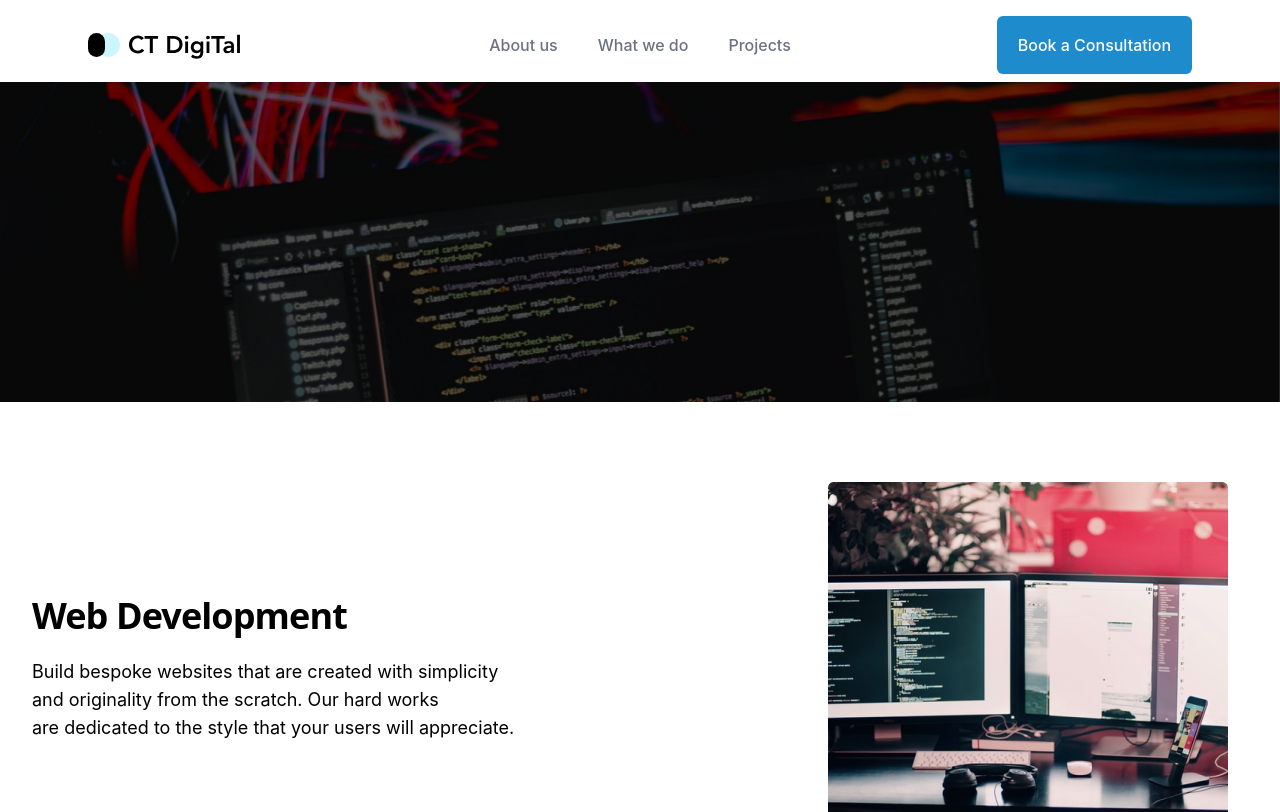
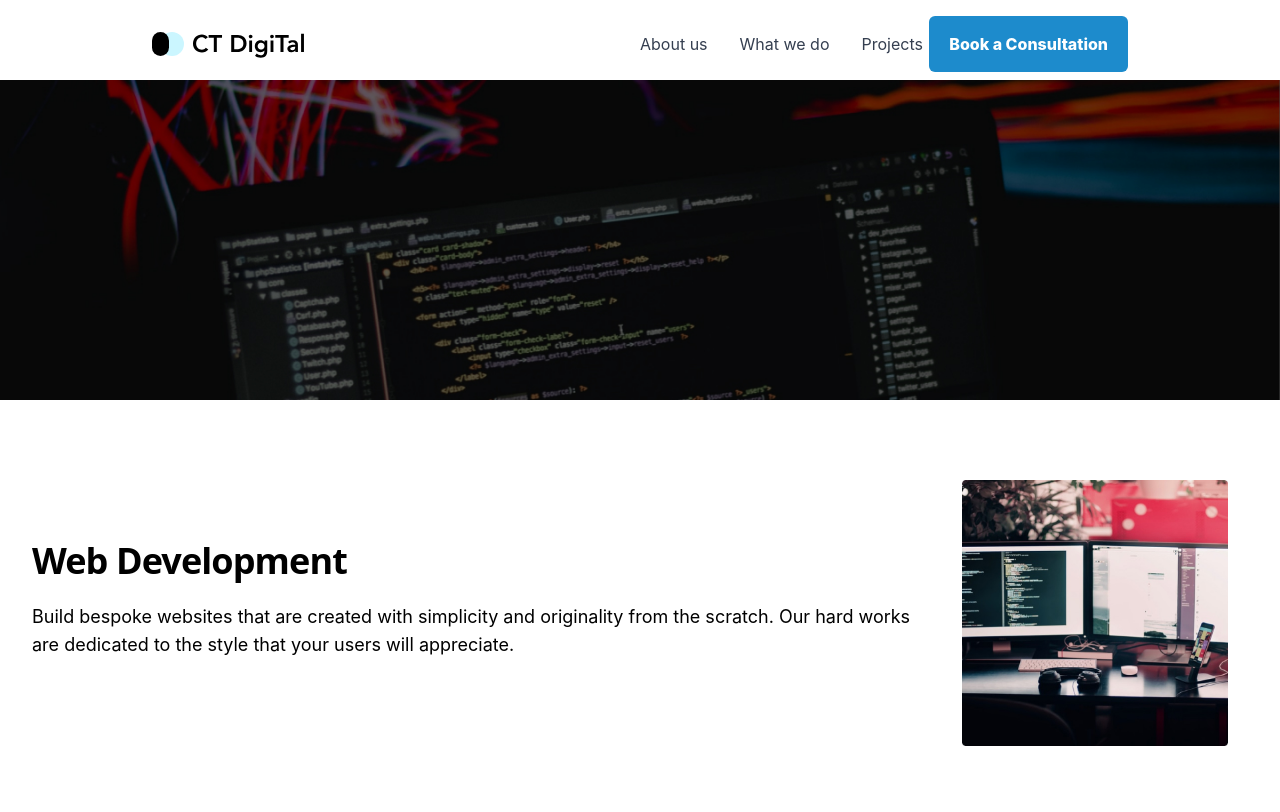
Before and after one commit to citidigital/ct-digital-website, a React (Create React App) app: page / in a window 1280 px wide. Shown: the top 812 px of the page. Built offline with nearby package versions, Linux system fonts and the light colour scheme.

Commit message:
figma implementation of header

```diff
--- a/src/Components/Header.js
+++ b/src/Components/Header.js
@@ -4,20 +4,20 @@
 const Header = () => {
     return (
         <div className="relative bg-white">
-          <div className="max-w-6xl mx-auto pl-2 sm:px-6">
-            <div className="flex justify-between items-center pt-4 pb-2 md:justify-start md:space-x-10">
-              <div className="flex justify-start lg:w-0 lg:flex-1">
+          <div className="max-w-8/10 mx-auto pl-2 sm:px-6">
+            <div className="flex justify-between items-center pt-4 pb-2">
+              <div className="flex justify-start w-1/2">
                 <a href="#">
                   <Logo />
                 </a>
               </div>
-              <nav className="hidden md:flex space-x-10">
-                <a href="#" className="text-base font-medium text-gray-500 hover:text-gray-900"> About us </a>
-                <a href="#" className="text-base font-medium text-gray-500 hover:text-gray-900"> What we do </a>
-                <a href="#" className="text-base font-medium text-gray-500 hover:text-gray-900"> Projects </a>
-              </nav>
-              <div className="hidden md:flex items-center justify-end md:flex-1 lg:w-0">
-                <a href="#" className="ml-8 whitespace-nowrap inline-flex items-center justify-center px-5 py-4 border border-transparent rounded-md shadow-sm text-base font-medium text-white bg-newport-blue"> Book a Consultation </a>
+              <div className="flex justify-between w-1/2 items-center">
+                <nav className="hidden md:flex space-x-8 text-grayish-blue">
+                  <a href="#" className="text-base font-medium hover:text-gray-900 font-normal"> About us </a>
+                  <a href="#" className="text-base font-medium hover:text-gray-900 font-normal"> What we do </a>
+                  <a href="#" className="text-base font-medium hover:text-gray-900 font-normal"> Projects </a>
+                </nav>
+                <button class="rounded-md bg-newport-blue text-white font-extrabold px-5 py-4">Book a Consultation</button>
               </div>
             </div>
           </div>
--- a/tailwind.config.js
+++ b/tailwind.config.js
@@ -4,12 +4,17 @@
     "./src/**/*.{js,jsx,ts,tsx}",
   ],
   theme: {
-    extend: {colors:{
-      'newport-blue': '#1D8BCC'
+    maxWidth: {
+      '8/10':'80%'
     },
-    backgroundImage:{
-      'lpBackground': "url('./LandingPage/lpBackground.svg')",
-    }
+    extend: {
+      colors:{
+        'newport-blue': '#1D8BCC',
+        'grayish-blue':'#353F50'
+      },
+      backgroundImage:{
+        'lpBackground': "url('./LandingPage/lpBackground.svg')",
+      }
     },
   },
   plugins: [],
```
